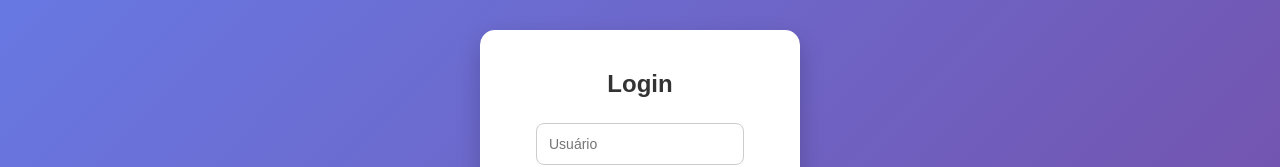
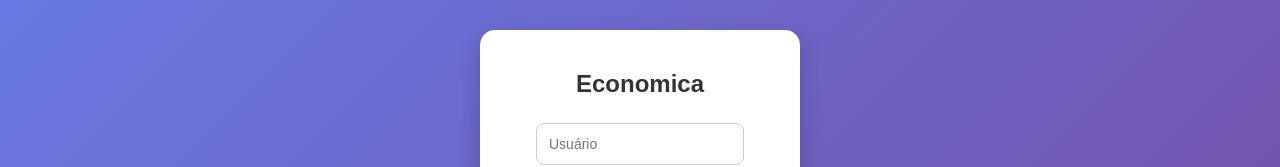
Before and after one commit to Allysson2023/marketplace, a React (Vite) app in the folder frontend/frontend/: page /login in a window 1280 px wide. Shown: the part 218-385 px from the top of the page. Built offline with nearby package versions, Linux system fonts and the light colour scheme.

Commit message:
trocando o nome do Login do Inicio

```diff
--- a/frontend/frontend/src/pages/Login/Login.jsx
+++ b/frontend/frontend/src/pages/Login/Login.jsx
@@ -35,7 +35,7 @@ function Login() {
     <div className="container-geral">
 
     <div className="login-container">
-      <h2>Login</h2>
+      <h2>Economica</h2>
 
       <form onSubmit={handleLogin}>
         <input
```
